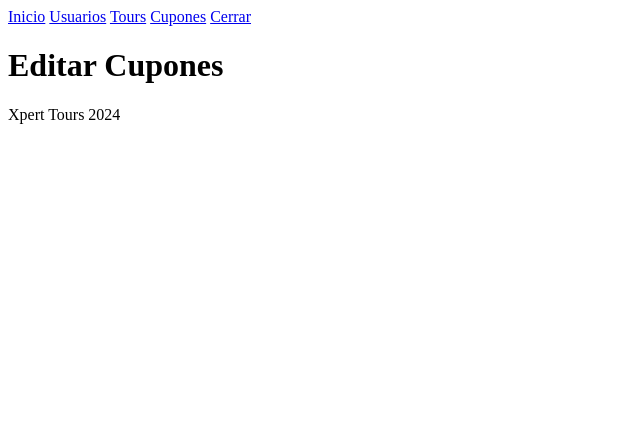
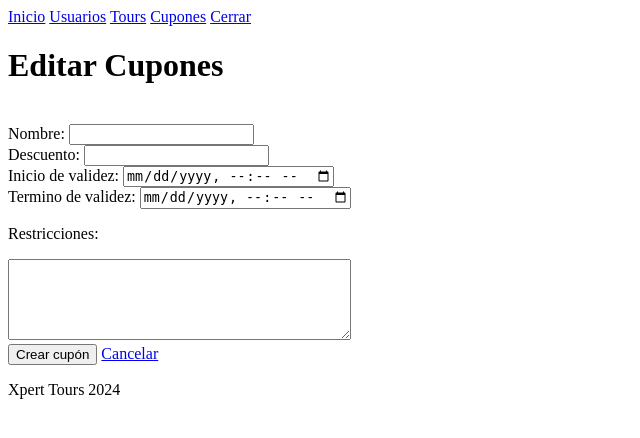
Before and after one commit to jhon-ran/xpert, a PHP site: page /xpert/secciones/cupones/editar.php in a window 1280 px wide. Shown: the top 438 px of the page, without its empty margins (0-640 px from the left). Run offline with PHP 8.4, Linux system fonts and the light colour scheme.

Commit message:
add modify cupones functionality

```diff
--- a/secciones/cupones/editar.php
+++ b/secciones/cupones/editar.php
@@ -4,6 +4,21 @@
 
 
 <h1>Editar Cupones</h1>
+<br>
+<form action="crear.php" id="crearCupones" method="post">
+        Nombre:
+        <input type="text" name="nombre" id="nombre"><br>
+        Descuento:
+        <input type="number" name="descuento" id="descuento"><br>
+        Inicio de validez:
+        <input type="datetime-local" name="inicioValidez" id="inicioValidez"><br>
+        Termino de validez:
+        <input type="datetime-local" name="terminoValidez" id="terminoValidez"><br>
+        <p>Restricciones:</p>
+        <textarea name="restricciones" id="restricciones" cols="40" rows="5"></textarea><br>
+        <button type="submit">Crear cupón</button>
+        <a href="index.php">Cancelar</a>
+</form>
 
 <!-- Se llama el footer desde los templates-->
 <!-- ../../ sube 2 niveles para poder acceder al folder de templates desde la posición actual-->
```
Also changed, not shown: secciones/cupones/index.php (+22 -1 lines).
